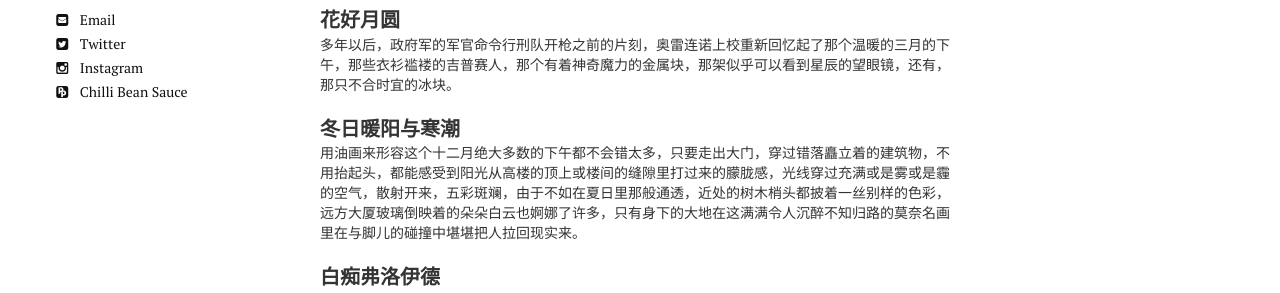
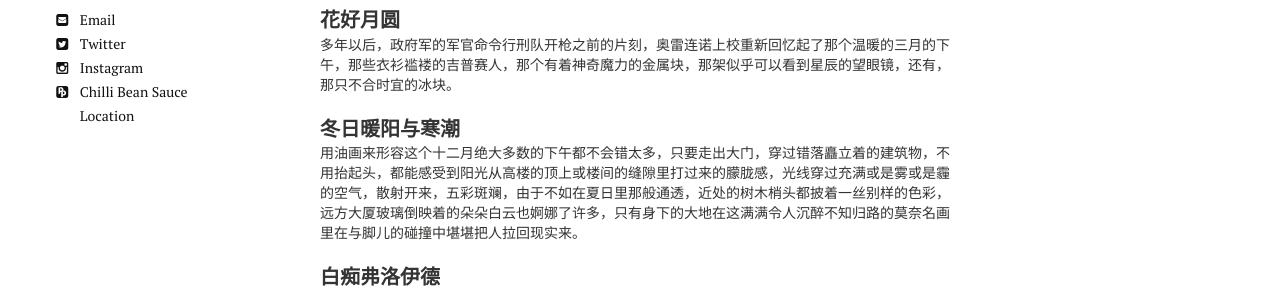
Before and after one commit to jarynzhang/eianzhang.github.io, a Jekyll site: the page built from index.md, in a window 1280 px wide. Shown: the part 1289-1582 px from the top of the page. Built offline with Jekyll 4.4.1, drawn with Linux system fonts in a browser that asks for light colours; nearby versions of some CDN libraries.

Commit message:
2.962 location added

```diff
--- a/_config.yml
+++ b/_config.yml
@@ -61,6 +61,7 @@ owner:
   flickr:
   codepen: #username
   douban: leo_chang
+  location: Somewhere on Earth
 
 include: [".htaccess"]
 exclude: ["lib", "config.rb", "Capfile", "config", "log", "Rakefile", "Rakefile.rb", "tmp", "less", "*.sublime-project", "*.sublime-workspace", "test", "spec", "Gruntfile.js", "package.json", "node_modules", "Gemfile", "Gemfile.lock", "LICENSE", "README.md"]
--- a/_includes/_author-bio.html
+++ b/_includes/_author-bio.html
@@ -22,3 +22,4 @@
 {% if author.flickr %}<a href="http://www.flickr.com/{{ author.flickr }}" class="author-social" target="_blank"><i class="fa fa-fw fa-flickr"></i> Flickr</a>{% endif %}
 {% if author.codepen %}<a href="http://codepen.io/{{ author.codepen }}" class="author-social" target="_blank"><i class="fa fa-fw fa-codepen"></i> CodePen</a>{% endif %}
 {% if author.douban %}<a href="http://www.douban.com/people/{{ author.douban }}" class="author-social" target="_blank"><i class="fa fa-fw fa-pied-piper-square"></i> Chilli Bean Sauce</a>{% endif %}
+{% if author.location %}<a href="{{ author.location }}" class="author-social" target="_blank"><i class="fa fa-fw fa-map-marked"></i> Location</a>{% endif %}
```
